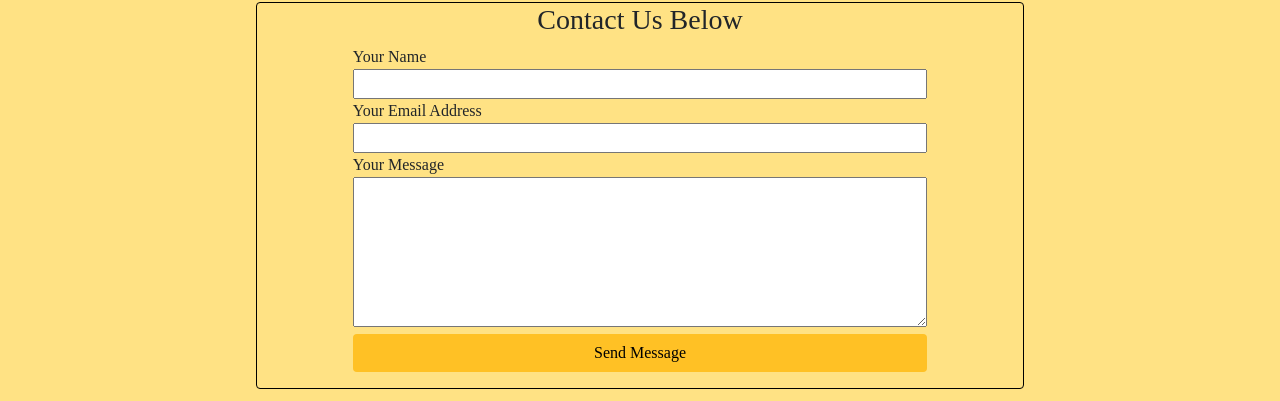
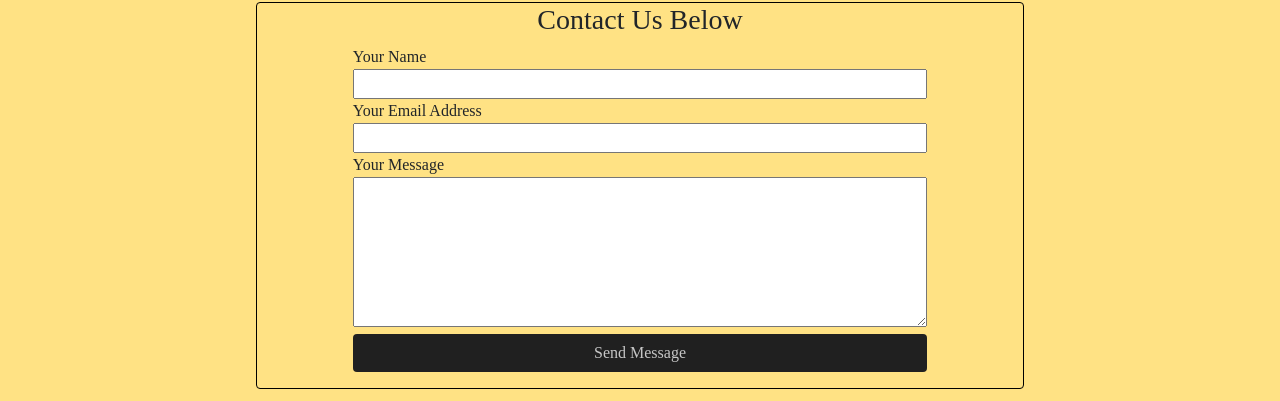
Before and after one commit to Code-Institute-Submissions/melanyhowell-Project2, a plain HTML site: page contact.html in a window 1280 px wide. In both pictures the pointer is over the button "Send Message". Shown: the part 130-531 px from the top of the page. Drawn offline with nearby package versions, Linux system fonts and the light colour scheme; a web font is replaced by a local one.

Commit message:
added button hover function on contact form submission button and git hub link

```diff
--- a/assets/css/style.css
+++ b/assets/css/style.css
@@ -137,6 +137,12 @@ footer{
     margin-bottom: 1em;
 }
 
+#mcf-button:hover {
+    color: #c6c6c6;
+    background-color: #202020;
+    transition-duration: 0.4s;
+}
+
 #developer-surround {
     display: flex;
     justify-content: center;
@@ -161,6 +167,11 @@ footer{
     font-size: 60px;
 }
 
+.developer-link:hover {
+    color: #c6c6c6;
+    transition-duration: 0.4s;
+}
+
 .developer-name {
     font-size: 20px;
     color: #000000;
--- a/assets/js/sendEmail.js
+++ b/assets/js/sendEmail.js
@@ -14,3 +14,5 @@ function sendMail(contactForm) {
     );
     return false;  // To block from loading a new page
 }
+
+// need to complete a sucessful submission message
```
